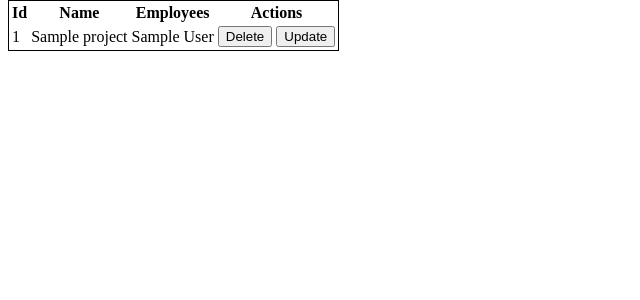
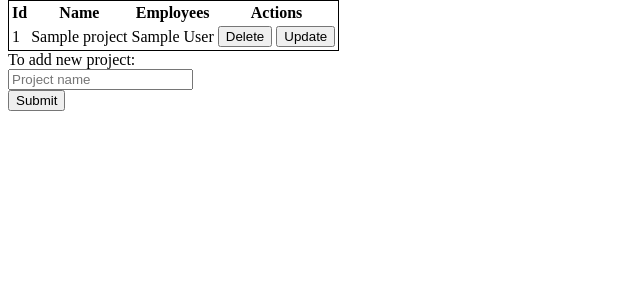
Before and after one commit to Jjurgita/SP2-Project-Manager, a PHP site: page /projects.php in a window 1280 px wide. Shown: the part 26-326 px from the top of the page, without its empty margins (0-640 px from the left). Run offline with PHP 8.4, Linux system fonts and the light colour scheme; tables that the repository leaves empty or names only in its code hold one stand-in row (values such as "Sample post").

Commit message:
Add new project function - done

```diff
--- a/projects.php
+++ b/projects.php
@@ -38,6 +38,17 @@
         if (isset($_POST['update'])) {
         }
 
+        // ADD NEW ROW - Project
+        if (isset($_POST['create_project'])) {
+            $newP = $conn->prepare("INSERT INTO projects (p_name) VALUES (?)");
+            $newP->bind_param("s", $name);
+            $name = $_POST['p_name'];
+            $newP->execute();
+            $newP->close();
+            header('Location: ' . $_SERVER['REQUEST_URI']);
+            die;
+        }
+
         // SELECT query
         $sql = 'SELECT projects.p_id, projects.p_name, GROUP_CONCAT(CONCAT_WS("  " , employees.e_name) SEPARATOR ", ")
                 AS e_names FROM projects LEFT JOIN employees ON projects.p_id = employees.pro_id GROUP BY p_id';
@@ -69,10 +80,15 @@
         } else {
             echo "0 results";
         }
-
         $conn->close();
-
         ?>
+    </div>
+    <div>
+        <form action="" method="POST">
+            <label for="p_name">To add new project:</label><br>
+            <input type="text" id="p_name" name="p_name" placeholder="Project name"><br>
+            <input type="submit" name="create_project" value="Submit">
+        </form>
     </div>
     <footer>
     </footer>
```
